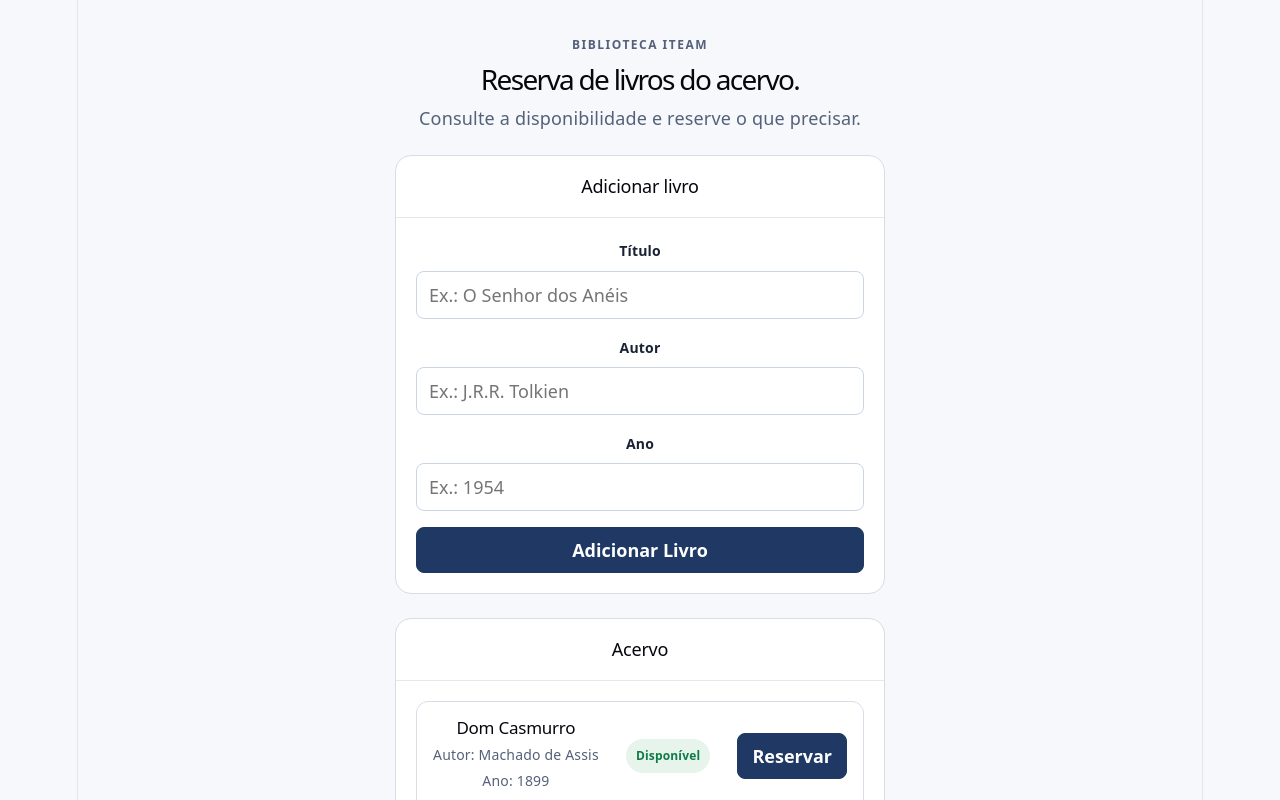
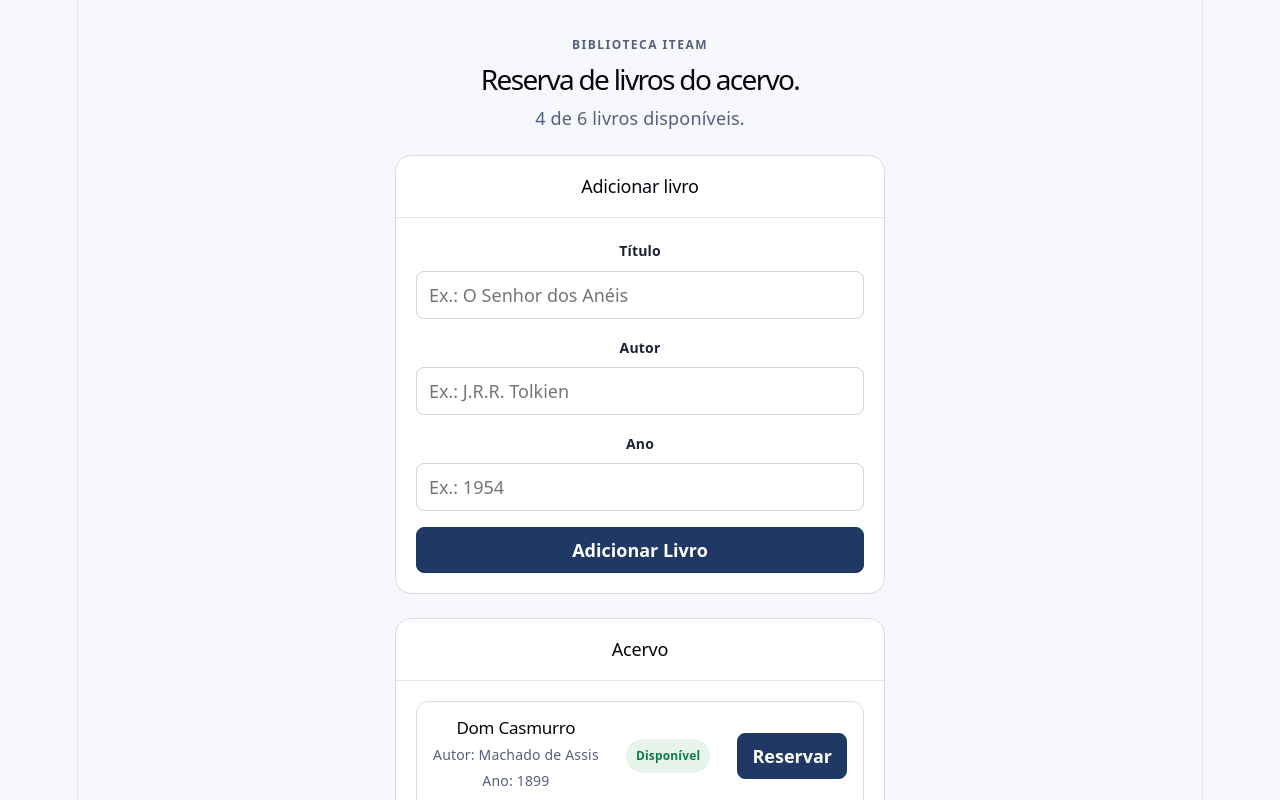
Before and after one commit to Rafael-C-Senger/reserva-biblioteca-rafael-senger, a React (Vite) app: page / in a window 1280 px wide. Shown: the top 800 px of the page. Built offline with nearby package versions, Linux system fonts and the light colour scheme.

Commit message:
feat: adiciona a visualização do número de livros disponíveis

```diff
--- a/src/App.jsx
+++ b/src/App.jsx
@@ -7,6 +7,14 @@ import BookForm from "./components/BookForm";
 
 export default function App() {
   const [bookList, setBookList] = useState(books);
+
+  const availableCount = bookList.filter(
+    (book) => book.available,
+  ).length;
+
+  function handleAddBook(newBook) {
+    setBookList((currentBooks) => [...currentBooks, newBook]);
+  }
 
   function handleToggleReserve(bookId) {
     setBookList((currentBooks) =>
@@ -23,13 +31,14 @@ export default function App() {
       <header className="hero">
         <p className="eyebrow">BIBLIOTECA ITEAM</p>
         <h1>Reserva de livros do acervo.</h1>
-        <p>Consulte a disponibilidade e reserve o que precisar.</p>
+        <p>
+          {availableCount} de {bookList.length} livros disponíveis.
+        </p>
       </header>
+
       <Panel title="Adicionar livro">
         <BookForm
-          onAddBook={(newBook) =>
-            setBookList((currentBooks) =>
-              [...currentBooks, newBook])}
+          onAddBook={handleAddBook}
         />
       </Panel>
       <Panel title="Acervo">
--- a/src/index.css
+++ b/src/index.css
@@ -33,7 +33,7 @@
 @media (prefers-color-scheme: dark) {
   :root {
     --text: #9ca3af;
-    --text-h: #f3f4f6;
+    --text-h: #000000;
     --bg: #16171d;
     --border: #2e303a;
     --code-bg: #1f2028;
```
